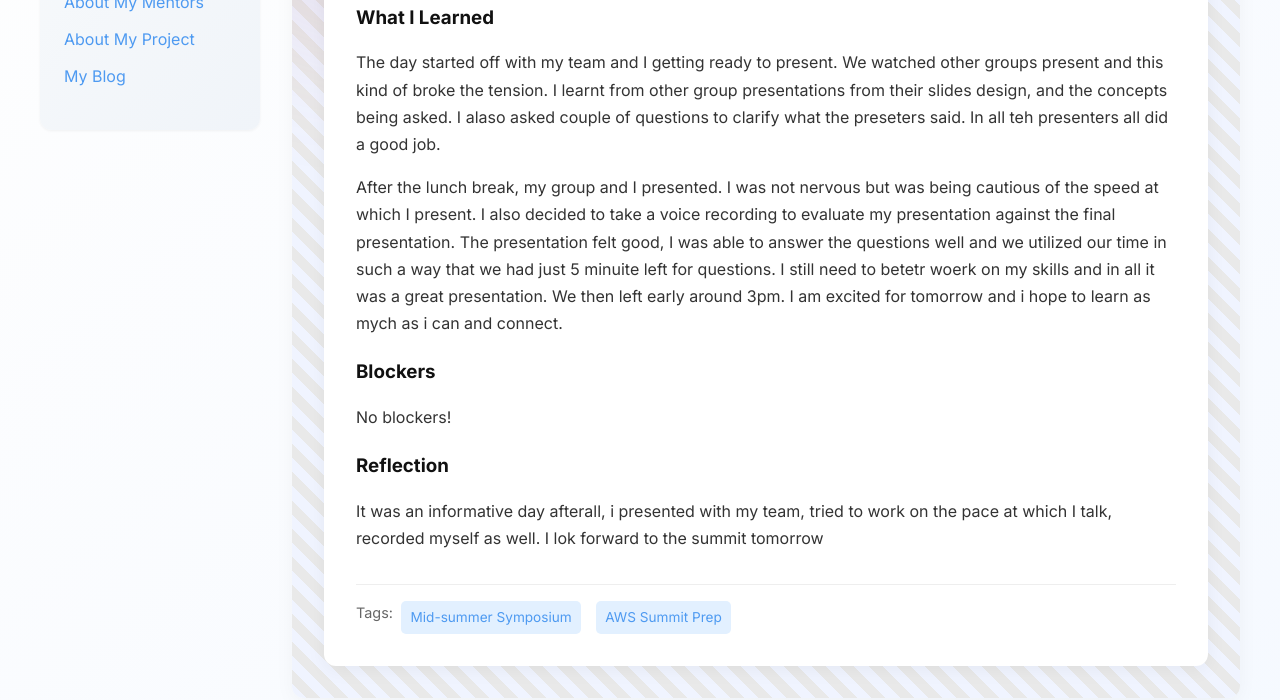
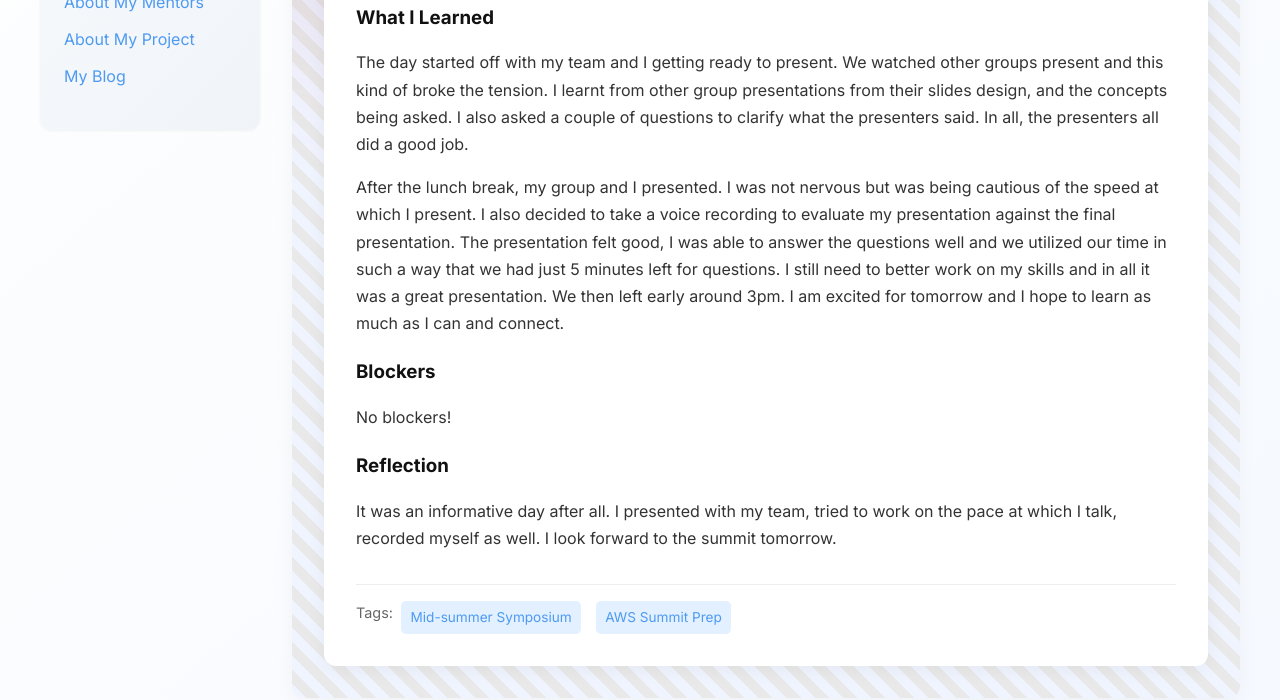
Before and after one commit to abdulahi-banji/abdulahi-banjiceamls26.github.io, a Jekyll site: the page built from _posts/2026-06-29-day-25.md, in a window 1280 px wide. Shown: the part 265-965 px from the top of the page. Built offline with Jekyll 4.4.1, drawn with Linux system fonts in a browser that asks for light colours.

Commit message:
Day 25 final

```diff
--- a/_posts/2026-06-29-day-25.md
+++ b/_posts/2026-06-29-day-25.md
@@ -6,13 +6,13 @@ permalink: /day25.html
 tags: ["Mid-summer Symposium", "AWS Summit Prep"]
 
 what_i_learned: |
-  The day started off with my team and I getting ready to present. We watched other groups present and this kind of broke the tension. I learnt from other group presentations from their slides design, and the concepts being asked. I alaso asked couple of questions to clarify what the preseters said. In all teh presenters all did a good job.
+  The day started off with my team and I getting ready to present. We watched other groups present and this kind of broke the tension. I learnt from other group presentations from their slides design, and the concepts being asked. I also asked a couple of questions to clarify what the presenters said. In all, the presenters all did a good job.
 
-  After the lunch break, my group and I presented. I was not nervous but was being cautious of the speed at which I present. I also decided to take a voice recording to evaluate my presentation against the final presentation. The presentation felt good, I was able to answer the questions well and we utilized our time in such a way that we had just 5 minuite left for questions. I still need to betetr woerk on my skills and in all it was a great presentation. We then left early around 3pm. I am excited for tomorrow and i hope to learn as mych as i can and connect.
+  After the lunch break, my group and I presented. I was not nervous but was being cautious of the speed at which I present. I also decided to take a voice recording to evaluate my presentation against the final presentation. The presentation felt good, I was able to answer the questions well and we utilized our time in such a way that we had just 5 minutes left for questions. I still need to better work on my skills and in all it was a great presentation. We then left early around 3pm. I am excited for tomorrow and I hope to learn as much as I can and connect.
 
 blockers: |
   No blockers!
 
 reflection: |
-  It was an informative day afterall, i presented with my team, tried to work on the pace at which I talk, recorded myself as well. I lok forward to the summit tomorrow
+  It was an informative day after all. I presented with my team, tried to work on the pace at which I talk, recorded myself as well. I look forward to the summit tomorrow.
 ---
```
